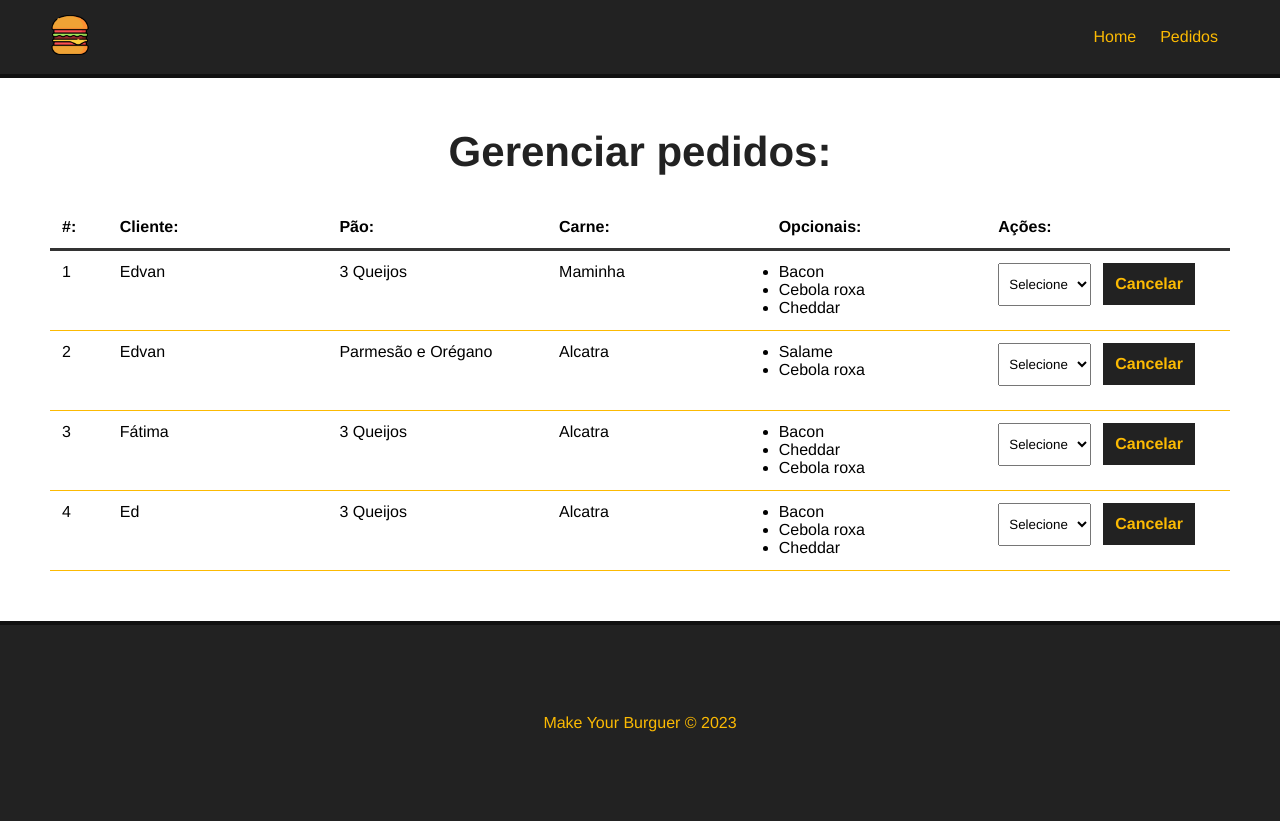
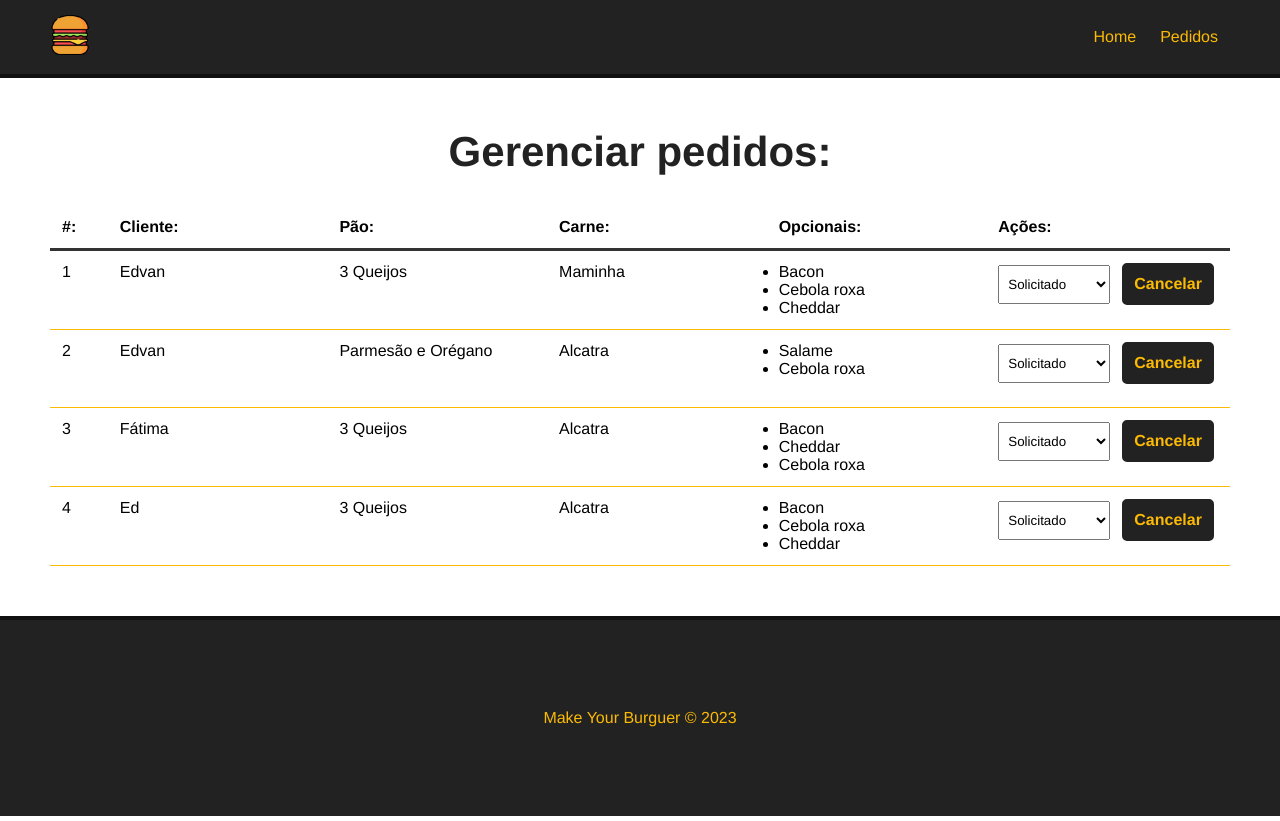
Before and after one commit to EdvanLSBJunior/make-your-burger, a Vue app: page /pedidos in a window 1280 px wide. Built offline with nearby package versions, Linux system fonts and the light colour scheme; data requests are answered from the project's data file.

Commit message:
retrieving status of order

```diff
--- a/src/components/Dashboard.vue
+++ b/src/components/Dashboard.vue
@@ -26,6 +26,14 @@
         <div>
           <select name="status" class="status">
             <option value="" disabled selected>Selecione</option>
+            <option
+              v-for="stat in status"
+              :key="stat.id"
+              value="stat.tipo"
+              :selected="burger.status == stat.tipo"
+            >
+              {{ stat.tipo }}
+            </option>
           </select>
           <button class="delete-btn">Cancelar</button>
         </div>
@@ -55,8 +63,17 @@
 
       console.log(this.burgers);
 
-      // resgatar o status
+      this.getStatus();
     },
+
+    async getStatus() {
+
+      const req = await fetch("http://localhost:3000/status")
+
+      const data = await req.json();
+
+      this.status = data;
+    }
   },
 
   mounted() {
@@ -101,7 +118,7 @@
 }
 
 select {
-  padding: 12px 6px;
+  padding: 10px 5px;
   margin-right: 12px;
   margin-bottom: 12px;
 }
@@ -116,6 +133,7 @@
   margin: 0 auto;
   cursor: pointer;
   transition: 0.5s;
+  border-radius: 5px;
 }
 
 .delete-btn:hover {
```
